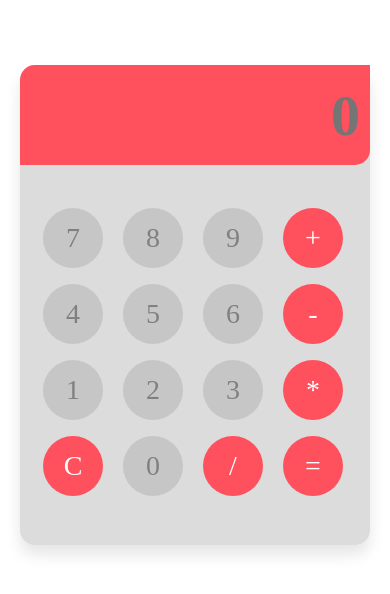
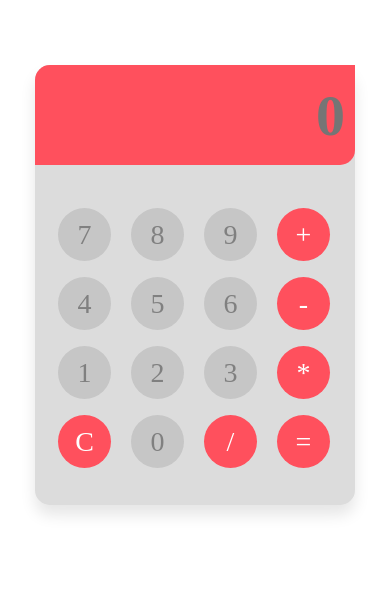
Before and after one commit to ShruthiJayabal/Calculator-Application, a plain HTML site: page index.html in a window 390 px wide. Drawn offline with Linux system fonts and the light colour scheme; a web font is replaced by a local one.

Commit message:
responsive changes

```diff
--- a/assets/style.css
+++ b/assets/style.css
@@ -68,3 +68,68 @@ body{
     background:#ff505d;
     color: white;
 }
+
+@media only screen and (max-width:600px){
+    body{
+        background: white;
+    }
+
+    .wrapper{
+        width: 320px;
+        height:440px;
+        margin: 65px auto;
+        background: gainsboro;
+        border-radius: 15px;
+        box-shadow: 0 10px 15px rgba(0, 0, 0, 0.1);
+    }
+
+    #display{
+        border: none;
+        outline:none;
+        width:300px;
+        height:80px;
+        color:lightgrey;
+        font-size: 58px;
+        font-weight: 700;
+        padding: 10px;
+        text-align: right;
+        background:#ff505d ;
+        border-top-left-radius: 15px;
+        border-bottom-right-radius: 15px;
+    }
+
+    .buttons-box{
+        margin: 35px 15px;
+
+    }
+
+    .btn{
+        width:53px;
+        height: 53px;
+        margin: 8px;
+        border: none;
+        outline: none;
+        color:grey;
+        cursor: pointer;
+        font-size: 28px;
+        line-height: 30px;
+        border-radius: 50%;
+        background: rgba(0, 0, 0, 0.1);
+
+    }
+
+    .btn:hover{
+        background: lightgray;
+    }
+
+    .cbtn, .cbtn:hover{
+        background:#ff505d;
+        color: white;
+    }
+
+
+    .mbtn, .mbtn:hover{
+        background:#ff505d;
+        color: white;
+    }
+}
```
